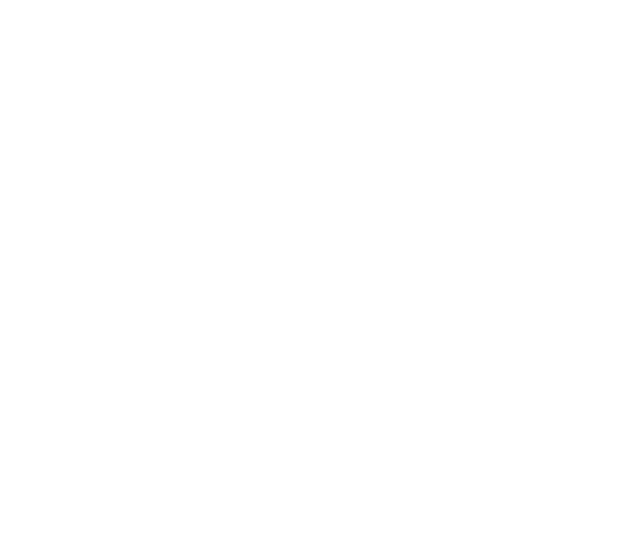
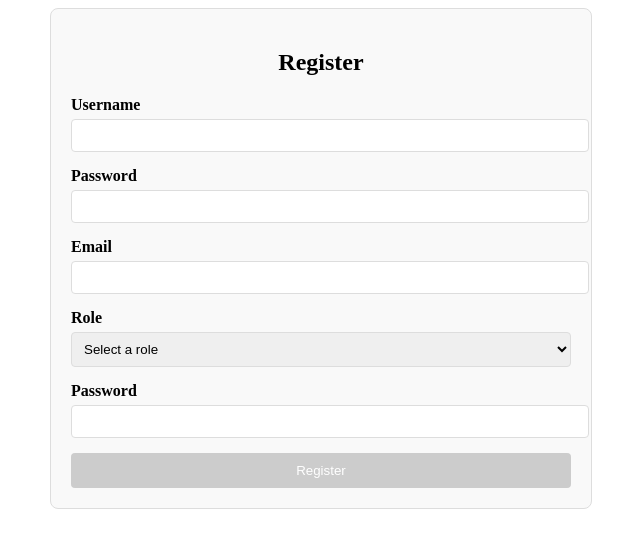
Before and after one commit to Ilham-Jalal/ConstructionXpert-Services---Microservices-Frontend-, an Angular app in the folder ConstructionXpertFrontend/: page /register in a window 1280 px wide. Before the commit this address led to /. Shown: the top 548 px of the page, without its empty margins (319-959 px from the left). Built offline with nearby package versions, Linux system fonts and the light colour scheme.

Commit message:
j'ai ajoutée  register de client, supervisor et admin

```diff
--- a/ConstructionXpertFrontend/src/app/app-routing.module.ts
+++ b/ConstructionXpertFrontend/src/app/app-routing.module.ts
@@ -1,9 +1,13 @@
 import { NgModule } from '@angular/core';
 import { RouterModule, Routes } from '@angular/router';
 import {LoginComponent} from "./component/login/login.component";
+import {RegisterComponent} from "./register/register.component";
 
 const routes: Routes = [
   { path: '', component: LoginComponent },
+  { path: 'register', component: RegisterComponent },
+
+
 ];
 
 @NgModule({
--- a/ConstructionXpertFrontend/src/app/app.module.ts
+++ b/ConstructionXpertFrontend/src/app/app.module.ts
@@ -7,6 +7,7 @@
 import {AuthInterceptor} from "./interceptor/auth-interceptor";
 import {ReactiveFormsModule} from "@angular/forms";
 import {LoginComponent} from "./component/login/login.component";
+import { RegisterComponent } from './register/register.component';
 
 @NgModule({
   declarations: [
@@ -17,7 +18,9 @@
     AppRoutingModule,
     ReactiveFormsModule,
     HttpClientModule,
-    LoginComponent
+    LoginComponent,
+    RegisterComponent,
+    RegisterComponent
   ],
   providers: [
     { provide: HTTP_INTERCEPTORS, useClass: AuthInterceptor, multi: true }  ],
--- a/ConstructionXpertFrontend/src/app/dto/UserDto.ts
+++ b/ConstructionXpertFrontend/src/app/dto/UserDto.ts
@@ -5,5 +5,5 @@
   password: string;
   email: string;
   role: Role;
-  profilePicture?: string;
+  profilePicture: string;
 }
--- /dev/null
+++ b/ConstructionXpertFrontend/src/app/enums/Priority.ts
@@ -0,0 +1,5 @@
+export enum Priority {
+  HIGH = 'HIGH',
+  MEDIUM = 'MEDIUM',
+  LOW = 'LOW'
+}
--- /dev/null
+++ b/ConstructionXpertFrontend/src/app/enums/Status.ts
@@ -0,0 +1,5 @@
+export enum Status {
+  TODO = 'TODO',
+  IN_PROGRESS = 'IN_PROGRESS',
+  COMPLETED = 'COMPLETED'
+}
--- /dev/null
+++ b/ConstructionXpertFrontend/src/app/register/register.component.css
@@ -0,0 +1,64 @@
+.register-container {
+  max-width: 500px;
+  margin: 0 auto;
+  padding: 20px;
+  border: 1px solid #ddd;
+  border-radius: 8px;
+  background-color: #f9f9f9;
+}
+
+h2 {
+  text-align: center;
+  margin-bottom: 20px;
+}
+
+.form-group {
+  margin-bottom: 15px;
+}
+
+.form-group label {
+  display: block;
+  margin-bottom: 5px;
+  font-weight: bold;
+}
+
+.form-group input,
+.form-group select {
+  width: 100%;
+  padding: 8px;
+  border: 1px solid #ddd;
+  border-radius: 4px;
+}
+
+.form-group input[type="file"] {
+  padding: 3px;
+}
+
+.error-text {
+  color: red;
+  font-size: 12px;
+}
+
+button {
+  width: 100%;
+  padding: 10px;
+  background-color: #007bff;
+  color: white;
+  border: none;
+  border-radius: 4px;
+  cursor: pointer;
+}
+
+button:disabled {
+  background-color: #ccc;
+  cursor: not-allowed;
+}
+
+.error-message {
+  margin-top: 15px;
+  padding: 10px;
+  background-color: #f8d7da;
+  color: #721c24;
+  border: 1px solid #f5c6cb;
+  border-radius: 4px;
+}
--- /dev/null
+++ b/ConstructionXpertFrontend/src/app/register/register.component.html
@@ -0,0 +1,56 @@
+<div class="register-container">
+  <h2>Register</h2>
+
+  <form [formGroup]="registerForm" (ngSubmit)="onSubmit()">
+    <div class="form-group">
+      <label for="username">Username</label>
+      <input id="username" formControlName="username" type="text" />
+      <div *ngIf="registerForm.get('username')?.invalid && registerForm.get('username')?.touched">
+        <small class="error-text">Username is required</small>
+      </div>
+    </div>
+
+    <div class="form-group">
+      <label for="password">Password</label>
+      <input id="password" formControlName="password" type="password" />
+      <div *ngIf="registerForm.get('password')?.invalid && registerForm.get('password')?.touched">
+        <small class="error-text">Password is required</small>
+      </div>
+    </div>
+
+    <div class="form-group">
+      <label for="email">Email</label>
+      <input id="email" formControlName="email" type="email" />
+      <div *ngIf="registerForm.get('email')?.invalid && registerForm.get('email')?.touched">
+        <small class="error-text">Invalid email address</small>
+      </div>
+    </div>
+
+    <div class="form-group">
+      <label for="role">Role</label>
+      <select id="role" formControlName="role">
+        <option value="" disabled>Select a role</option>
+        <option value="ADMIN">Admin</option>
+        <option value="CLIENT">Client</option>
+        <option value="SUPERVISOR">Supervisor</option>
+      </select>
+      <div *ngIf="registerForm.get('role')?.invalid && registerForm.get('role')?.touched">
+        <small class="error-text">Role is required</small>
+      </div>
+    </div>
+
+    <div class="form-group">
+      <label for="profilePicture">Password</label>
+      <input id="profilePicture" formControlName="profilePicture" type="text" />
+      <div *ngIf="registerForm.get('profilePicture')?.invalid && registerForm.get('profilePicture')?.touched">
+        <small class="error-text">profile Picture is required</small>
+      </div>
+    </div>
+
+    <button type="submit" [disabled]="registerForm.invalid">Register</button>
+
+    <div *ngIf="errorMessage" class="error-message">
+      <p>{{ errorMessage }}</p>
+    </div>
+  </form>
+</div>
--- /dev/null
+++ b/ConstructionXpertFrontend/src/app/register/register.component.ts
@@ -0,0 +1,97 @@
+import { Component, OnInit } from '@angular/core';
+import { FormBuilder, FormGroup, ReactiveFormsModule, Validators } from '@angular/forms';
+import { Router } from '@angular/router';
+import { AuthenticationService } from '../services/authentication.service';
+import { AdminDto } from "../dto/AdminDto";
+import { ClientDto } from "../dto/ClientDto";
+import { SupervisorDto } from "../dto/SupervisorDto";
+import { NgIf } from "@angular/common";
+
+@Component({
+  selector: 'app-register',
+  templateUrl: './register.component.html',
+  standalone: true,
+  imports: [
+    ReactiveFormsModule,
+    NgIf
+  ],
+  styleUrls: ['./register.component.css']
+})
+export class RegisterComponent implements OnInit {
+  registerForm: FormGroup;
+  errorMessage: string | null = null;
+
+  constructor(
+    private fb: FormBuilder,
+    private authService: AuthenticationService,
+    private router: Router
+  ) {
+    this.registerForm = this.fb.group({
+      username: ['', Validators.required],
+      password: ['', Validators.required],
+      email: ['', [Validators.required, Validators.email]],
+      role: ['', Validators.required],
+      profilePicture: ['',Validators.required]
+    });
+  }
+
+  ngOnInit(): void {
+    console.log('RegisterComponent initialized');
+  }
+
+  onSubmit(): void {
+    if (this.registerForm.invalid) {
+      return;
+    }
+
+    const { username, password, email, role, profilePicture} = this.registerForm.value;
+    let dto: AdminDto | ClientDto | SupervisorDto;
+
+    switch (role) {
+      case 'ADMIN':
+        dto = { username, password, email, role, profilePicture } as AdminDto;
+        this.authService.registerAdmin(dto).subscribe({
+          next: (response) => {
+            console.log('Admin registered:', response);
+            this.router.navigate(['/login']);
+          },
+          error: (err) => {
+            console.error('Registration error:', err);
+            this.errorMessage = err.error?.message || 'Registration failed';
+          }
+        });
+        break;
+
+      case 'CLIENT':
+        dto = { username, password, email, role, profilePicture } as ClientDto;
+        this.authService.registerClient(dto).subscribe({
+          next: (response) => {
+            console.log('Client registered:', response);
+            this.router.navigate(['/login']);
+          },
+          error: (err) => {
+            console.error('Registration error:', err);
+            this.errorMessage = err.error?.message || 'Registration failed';
+          }
+        });
+        break;
+
+      case 'SUPERVISOR':
+        dto = { username, password, email, role, profilePicture } as SupervisorDto;
+        this.authService.registerSupervisor(dto).subscribe({
+          next: (response) => {
+            console.log('Supervisor registered:', response);
+            this.router.navigate(['/']);
+          },
+          error: (err) => {
+            console.error('Registration error:', err);
+            this.errorMessage = err.error?.message || 'Registration failed';
+          }
+        });
+        break;
+
+      default:
+        this.errorMessage = 'Unknown role';
+    }
+  }
+}
```
Also changed, not shown: ConstructionXpertFrontend/src/app/dto/TaskDto.ts (added, +15 -0 lines), ConstructionXpertFrontend/src/app/models/Task.ts (added, +43 -0 lines), 1 other file (tests, documents, lock files or other folders).
